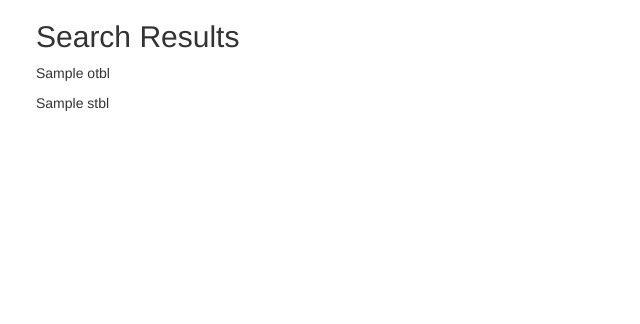
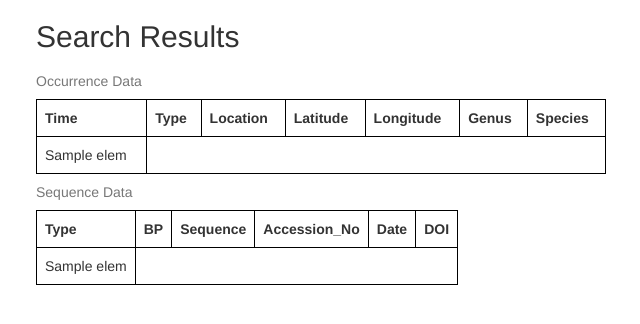
Before and after one commit to debbie-leung/w4111-proj1, a Flask app: template templates/search.html in a window 1280 px wide. Shown: the top 324 px of the page, without its empty margins (34-674 px from the left). Run offline with Flask 2, Linux system fonts and the light colour scheme; the template is opened without the code that fills it: most values are stand-ins (such as "Sample title", 1, 10 or a date in 2020); parts of the project's set-up code (start-up, migrations or seed data) failed here and were passed over; some libraries are stand-ins or nearby versions.

Commit message:
homepagesearchdone

```diff
--- a/server.py
+++ b/server.py
@@ -268,28 +268,38 @@ def homesearch():
     seq = request.form['sequence']
     occ = int(occ)
     seq = int(seq)
-    print(occ)
+    stbl = []
+    has = []
+    otbl = []
 
-    if occ and seq:
-      print("h")
-      has = g.conn.execute('SELECT accession_no FROM has WHERE species=(%s)', s).first()
-      stbl = g.conn.execute('SELECT * FROM sequence_source WHERE accession_no=(%s)', has).first()
-      otbl = g.conn.execute('SELECT * FROM occ_records WHERE species=(%s)', s).first()
+    if (occ and seq) or (not occ and not seq):
+      cursor = g.conn.execute('SELECT accession_no FROM has WHERE species=(%s)', s)
+      for n in cursor:
+        has.append(n)
+      cursor.close()
+      for no in has:
+        stbl += [g.conn.execute('SELECT * FROM sequence_source WHERE accession_no=(%s)', no).first()]
+      cursor = g.conn.execute('SELECT * FROM occ_records WHERE species=(%s)', s)
+      for n in cursor:
+        otbl.append(n)
+      cursor.close()
       return render_template('search.html', stbl=stbl, otbl=otbl)
+
     elif occ:
-      print("e")
-      otbl = g.conn.execute('SELECT * FROM occ_records WHERE species=(%s)', s).first()
+      cursor = g.conn.execute('SELECT * FROM occ_records WHERE species=(%s)', s)
+      for n in cursor:
+        otbl.append(n)
+      cursor.close()
       return render_template('search.html', otbl=otbl)
+
     elif seq:
-      print("y")
-      has = g.conn.execute('SELECT accession_no FROM has WHERE species=(%s)', s).first()
-      stbl = g.conn.execute('SELECT * FROM sequence_source WHERE accession_no=(%s)', has).first()
+      cursor = g.conn.execute('SELECT accession_no FROM has WHERE species=(%s)', s)
+      for n in cursor:
+        has.append(n)
+      cursor.close()
+      for no in has:
+        stbl += [g.conn.execute('SELECT * FROM sequence_source WHERE accession_no=(%s)', no).first()]
       return render_template('search.html', stbl=stbl)
-    else:
-      has = g.conn.execute('SELECT accession_no FROM has WHERE species=(%s)', s).first()
-      stbl = g.conn.execute('SELECT * FROM sequence_source WHERE accession_no=(%s)', has).first()
-      otbl = g.conn.execute('SELECT * FROM occ_records WHERE species=(%s)', s).first()
-      return render_template('search.html', stbl=stbl, otbl=otbl)
 
   return redirect('index.html')
 
--- a/templates/search.html
+++ b/templates/search.html
@@ -2,14 +2,56 @@
 {% import "bootstrap/wtf.html" as wtf %}
 
 {% block content %}
+<head>
+    <style> table, tr, td, th { border: 1px solid black;
+    padding : 8px;}
+    </style>
+</head>
 <div class="container">
     <h2>Search Results</h2>
 
-    {% if otbl %}
-      <p>{{otbl}}</p>
-    {% endif %}
-    {% if stbl %}
-      <p>{{stbl}}</p>
-    {% endif %}
+    <table style="width:50%"><caption>Occurrence Data</caption>
+        <thead>
+            <tr><th>Time</th>
+                <th>Type</th>
+                <th>Location</th>
+                <th>Latitude</th>
+                <th>Longitude</th>
+                <th>Genus</th>
+                <th>Species</th>
+            </tr>
+        </thead>
+        <tbody>
+            {% if otbl %}
+            {% for item in otbl %}
+            <tr>{% for elem in item %}
+                <td>{{elem}}</td>
+                {% endfor %}
+            </tr>
+            {% endfor %}
+            {% endif %}
+        </tbody>
+    </table>
+    <table><caption>Sequence Data</caption>
+        <thead>
+            <tr><th>Type</th>
+                <th>BP</th>
+                <th>Sequence</th>
+                <th>Accession_No</th>
+                <th>Date</th>
+                <th>DOI</th>
+            </tr>
+        </thead>
+        <tbody>
+            {% if stbl %}
+            {% for item in stbl%}
+            <tr>{% for elem in item%}
+                <td>{{elem}}</td>
+                {% endfor %}
+            </tr>
+            {% endfor %}
+            {% endif %}
+        </tbody>
+    </table>
 </div>
 {% endblock %}
```
Also changed, not shown: templates/index.html (+4 -4 lines).
